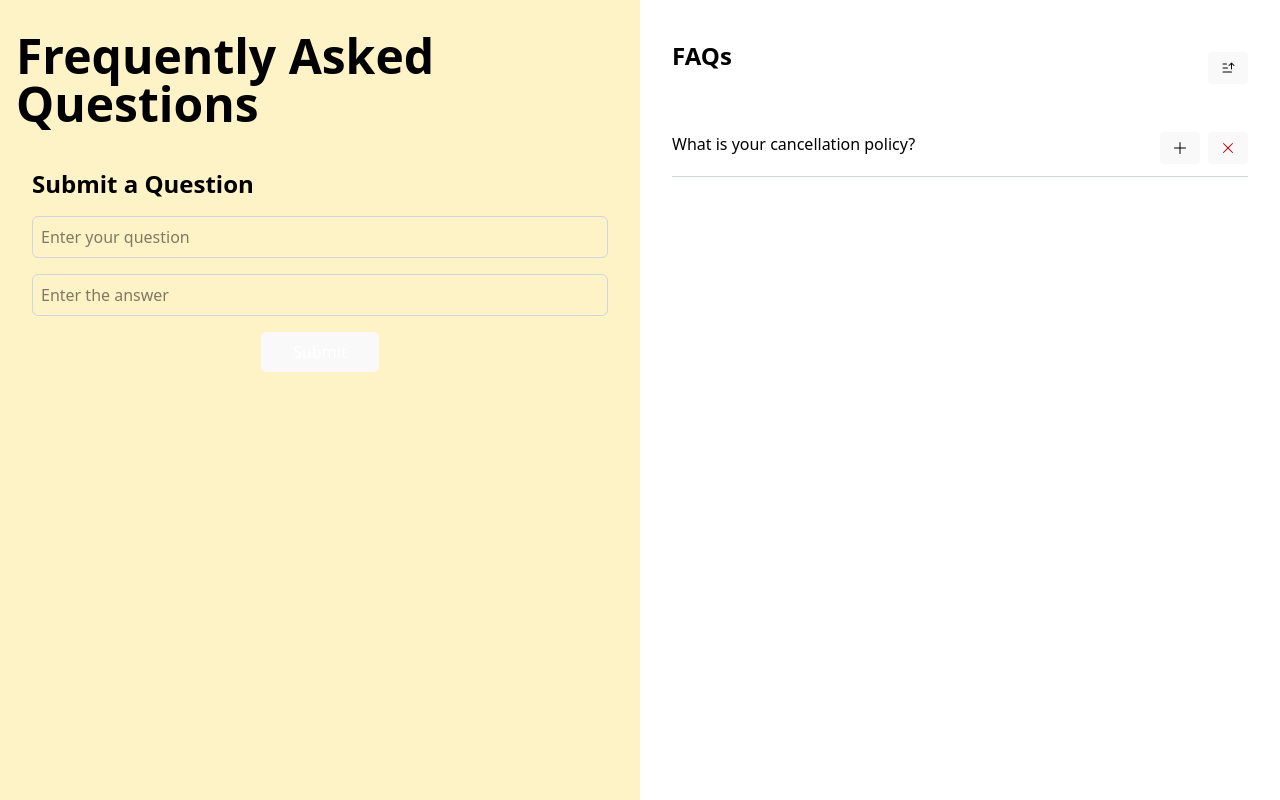
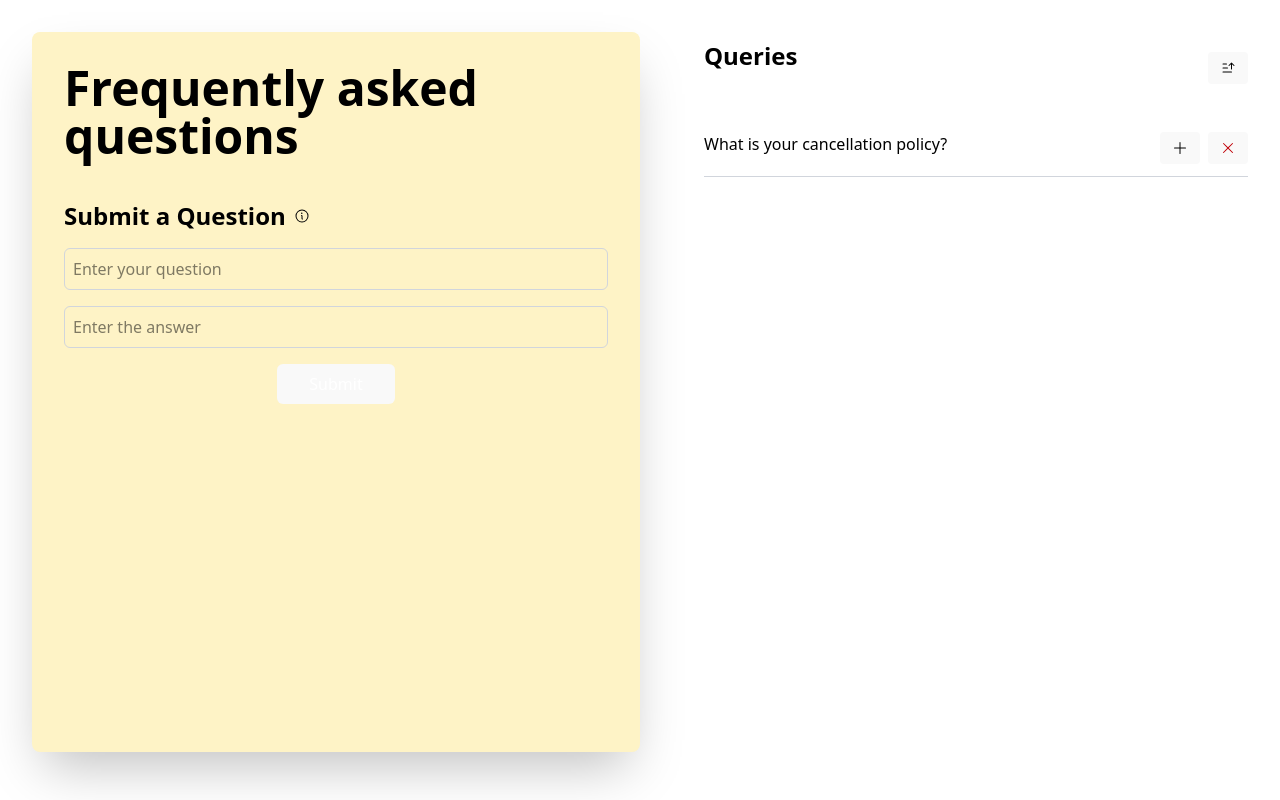
Before and after one commit to MarianaK96/tripco-faq, a React (Vite) app: page / in a window 1280 px wide. Built offline with nearby package versions, Linux system fonts and the light colour scheme.

Commit message:
style: tooltip improvements

```diff
--- a/index.html
+++ b/index.html
@@ -2,12 +2,12 @@
 <html lang="en">
   <head>
     <meta charset="UTF-8" />
-    <link rel="icon" type="image/svg+xml" />
+    <link rel="icon" type="image/svg+xml" href="/lekkeslaaplogo.svg" />
     <meta name="viewport" content="width=device-width, initial-scale=1.0" />
-    <title>LekkeSlaap</title>
+    <title>LekkeSlaap - Host FAQ Section</title>
     <meta
       name="description"
-      content="Discover and bookmark your favorite Earthern movies"
+      content="Add and edit your most commonly asked questions"
     />
   </head>
   <body>
--- a/src/components/common/atoms/Tooltip.tsx
+++ b/src/components/common/atoms/Tooltip.tsx
@@ -15,13 +15,18 @@ export const Tooltip = ({ text, children }: TooltipProps) => {
     if (visible && wrapperRef.current) {
       const rect = wrapperRef.current.getBoundingClientRect();
       const spaceOnRight = window.innerWidth - rect.right;
+      const spaceOnTop = rect.top;
 
-      // if there's less than 150px space on the right, show on left
+      if (spaceOnTop < 150) {
+        setPosition("left");
+        return;
+      }
+
       if (spaceOnRight < 150) {
         setPosition("left");
-      } else {
-        setPosition("top");
+        return;
       }
+      setPosition("top");
     }
   }, [visible]);
 
@@ -35,7 +40,7 @@ export const Tooltip = ({ text, children }: TooltipProps) => {
       {children}
       {visible && (
         <div
-          className={`absolute z-50 px-3 py-1 text-sm text-white bg-black rounded shadow-lg whitespace-nowrap
+          className={`absolute z-50 px-3 py-1 text-sm text-white bg-black rounded shadow-lg text-wrap max-w-3xs w-max
             ${
               position === "top"
                 ? "bottom-full mb-2 left-1/2 transform -translate-x-1/2"
@@ -48,7 +53,7 @@ export const Tooltip = ({ text, children }: TooltipProps) => {
             }
           `}
         >
-          {text}
+          <span className="w-full">{text}</span>
         </div>
       )}
     </div>
--- a/src/components/common/organisms/FAQSection.tsx
+++ b/src/components/common/organisms/FAQSection.tsx
@@ -37,10 +37,12 @@ export const FAQSection = ({ onDelete }: FAQSectionProps) => {
   };
 
   return (
-    <section className="py-10 px-4 max-w-2xl lg:mx-0 mx-auto">
+    <section className="">
       <div className="flex justify-between items-center mb-6">
-        <h2 className="text-2xl font-bold mb-6">FAQs</h2>
-        <FAQSorting isAscending={isAscending} onClick={handleSort} />
+        <h2 className="text-2xl font-bold mb-6">Queries</h2>
+        {sortedFaqs.length > 0 ? (
+          <FAQSorting isAscending={isAscending} onClick={handleSort} />
+        ) : null}
       </div>
 
       <div className="space-y-3">
--- a/src/components/common/organisms/FormSection.tsx
+++ b/src/components/common/organisms/FormSection.tsx
@@ -1,8 +1,8 @@
 import { useState, FormEvent, ChangeEvent } from "react";
 import { v4 as uuidv4 } from "uuid";
 
-import { Input } from "../atoms/Input";
-import { Button } from "../atoms/Button";
+import { InfoIcon } from "@phosphor-icons/react";
+import { Tooltip, Input, Button } from "src/components/common/atoms";
 
 interface FormSectionProps {
   onSubmit: (faq: IFaq) => void;
@@ -44,9 +44,15 @@ export const FormSection = ({ onSubmit }: FormSectionProps) => {
   };
 
   return (
-    <section className="">
-      <div className="py-10 px-4 max-w-2xl mx-auto">
-        <h2 className="text-2xl font-bold mb-4">Submit a Question</h2>
+    <section>
+      <div className="py-10">
+        <div className="flex items-center mb-4 gap-2">
+          <h2 className="text-2xl font-bold">Submit a Question</h2>
+          <Tooltip text="Enter a question and answer, and it will be added to your FAQ section">
+            <InfoIcon className="cursor-pointer" />
+          </Tooltip>
+        </div>
+
         <form
           onSubmit={handleSubmit}
           className="space-y-4 flex flex-col items-center"
--- a/src/components/templates/LandingPageTemplate.tsx
+++ b/src/components/templates/LandingPageTemplate.tsx
@@ -14,13 +14,13 @@ export const LandingPageTemplate = () => {
 
   return (
     <div className="lg:flex">
-      <div className="bg-amber-100 pt-8 lg:w-1/2 lg:h-screen lg:px-4">
-        <h1 className="text-3xl md:text-5xl font-bold w-fit mx-auto">
-          Frequently Asked Questions
+      <div className="bg-amber-100 pt-8 lg:w-1/2 lg:h-[90vh] px-4 max-w-2xl lg:max-w-full lg:px-8 rounded-lg m-8 shadow-2xl">
+        <h1 className="text-3xl md:text-5xl font-bold w-fit">
+          Frequently asked questions
         </h1>
         <FormSection onSubmit={addFAQ} />
       </div>
-      <div className="lg:w-1/2 lg:px-4">
+      <div className="lg:w-1/2 py-10 px-12 lg:px-8 max-w-2xl lg:max-w-full">
         <FAQSection onDelete={deleteFAQ} />
       </div>
     </div>
```
Also changed, not shown: public/lekkeslaaplogo.svg (added).
